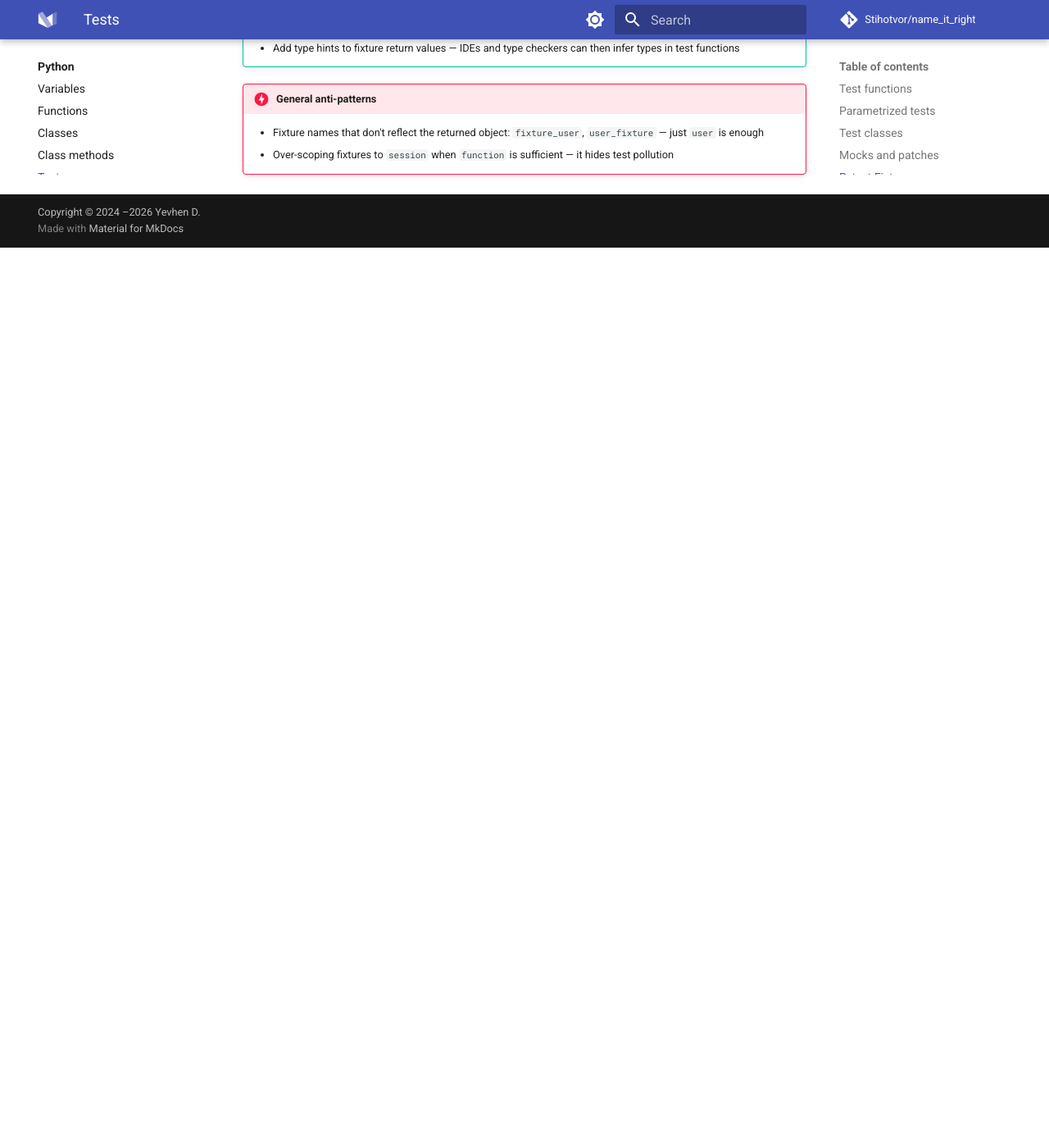
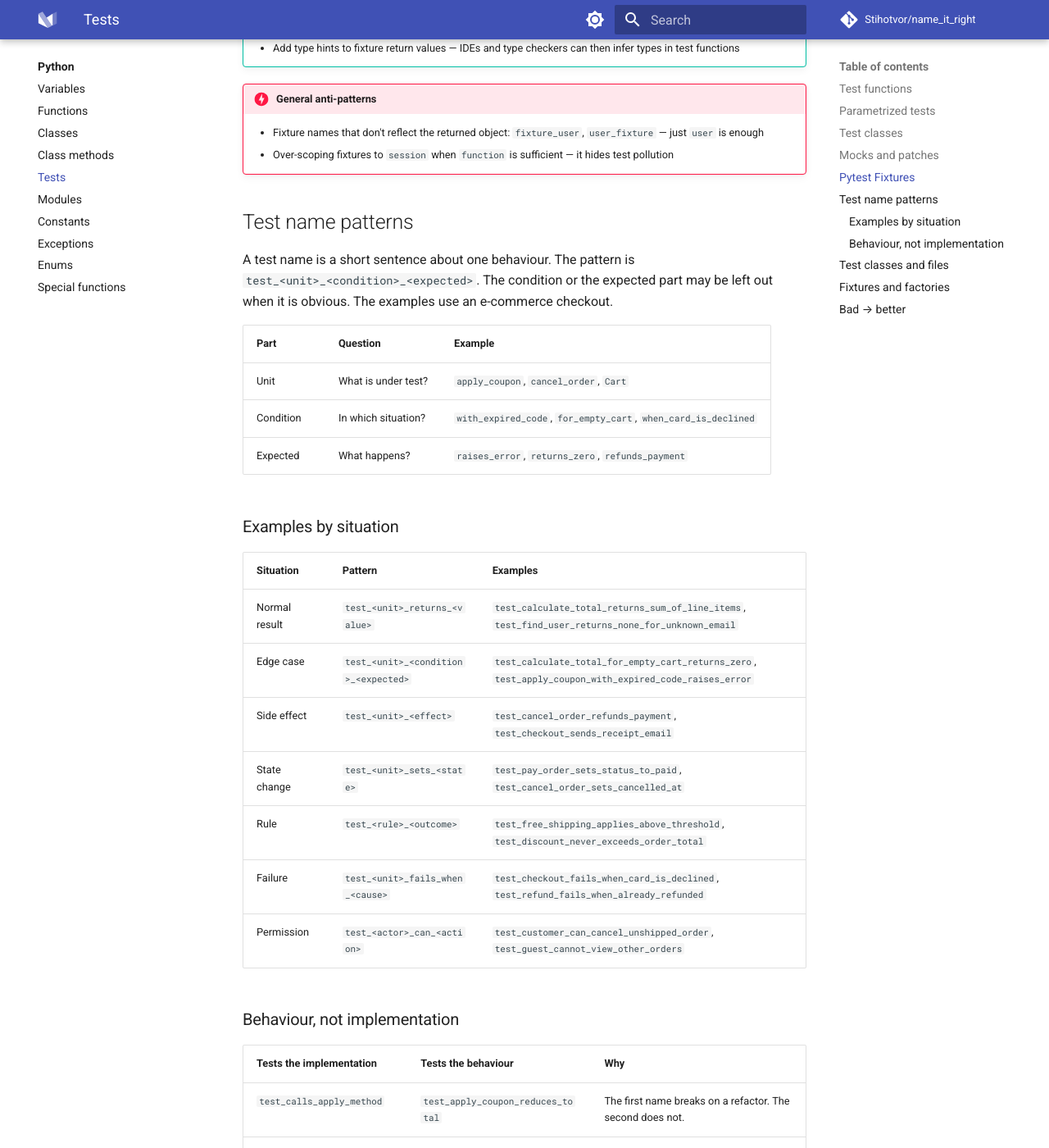
Before and after one commit to Stihotvor/name_it_right, an MkDocs documentation site: the page built from docs/python/tests.md, in a window 1280 px wide and 1400 px high, scrolled down 3087 px. Shown: the whole window at 82% size. Built offline with MkDocs 1.6.1 and Material for MkDocs 9.7.7, drawn with Linux system fonts in a browser that asks for light colours; comment, search, counter and statistics services are not loaded; before the commit the page ends 3389 px from its top, so only the background shows below that; some of the changed text lies outside the part shown.

Commit message:
docs(12): add test name patterns to Python tests
Co-Authored-By: Claude Sonnet 5.5 <noreply@anthropic.com>

```diff
--- a/docs/python/tests.md
+++ b/docs/python/tests.md
@@ -128,3 +128,79 @@ Pytest is the de-facto standard for Python tests. These conventions apply to tes
 
     - Fixture names that don't reflect the returned object: `fixture_user`, `user_fixture` — just `user` is enough
     - Over-scoping fixtures to `session` when `function` is sufficient — it hides test pollution
+
+## Test name patterns
+
+A test name is a short sentence about one behaviour. The pattern is `test_<unit>_<condition>_<expected>`. The condition or the expected part may be left out when it is obvious. The examples use an e-commerce checkout.
+
+| Part | Question | Example |
+|---|---|---|
+| Unit | What is under test? | `apply_coupon`, `cancel_order`, `Cart` |
+| Condition | In which situation? | `with_expired_code`, `for_empty_cart`, `when_card_is_declined` |
+| Expected | What happens? | `raises_error`, `returns_zero`, `refunds_payment` |
+
+### Examples by situation
+
+| Situation | Pattern | Examples |
+|---|---|---|
+| Normal result | `test_<unit>_returns_<value>` | `test_calculate_total_returns_sum_of_line_items`, `test_find_user_returns_none_for_unknown_email` |
+| Edge case | `test_<unit>_<condition>_<expected>` | `test_calculate_total_for_empty_cart_returns_zero`, `test_apply_coupon_with_expired_code_raises_error` |
+| Side effect | `test_<unit>_<effect>` | `test_cancel_order_refunds_payment`, `test_checkout_sends_receipt_email` |
+| State change | `test_<unit>_sets_<state>` | `test_pay_order_sets_status_to_paid`, `test_cancel_order_sets_cancelled_at` |
+| Rule | `test_<rule>_<outcome>` | `test_free_shipping_applies_above_threshold`, `test_discount_never_exceeds_order_total` |
+| Failure | `test_<unit>_fails_when_<cause>` | `test_checkout_fails_when_card_is_declined`, `test_refund_fails_when_already_refunded` |
+| Permission | `test_<actor>_can_<action>` | `test_customer_can_cancel_unshipped_order`, `test_guest_cannot_view_other_orders` |
+
+### Behaviour, not implementation
+
+| Tests the implementation | Tests the behaviour | Why |
+|---|---|---|
+| `test_calls_apply_method` | `test_apply_coupon_reduces_total` | The first name breaks on a refactor. The second does not. |
+| `test_uses_dict_for_cart` | `test_cart_keeps_items_in_insertion_order` | The reader cares about the result, not the data structure. |
+| `test_save_called_once` | `test_cancel_order_persists_new_status` | A call count is a means. The stored state is the goal. |
+| `test_loop_over_items` | `test_calculate_total_adds_all_line_items` | A loop is a detail. |
+| `test_private_helper_returns_true` | `test_checkout_accepts_valid_card` | Test through the public interface. |
+
+## Test classes and files
+
+| Kind | Rule | Examples |
+|---|---|---|
+| Test file | `test_<module>.py`, mirrors the module under test. | `test_order_checkout.py`, `test_coupon_rules.py` |
+| Test class | `Test<Unit>` or `Test<Feature>`. No `__init__`. | `TestOrderCheckout`, `TestCouponRules`, `TestCartMerge` |
+| Nested scenario | One class per scenario when the setup is shared. | `TestCheckoutWithDeclinedCard`, `TestCheckoutAsGuest` |
+| Test method | Same as a test function. The class carries the unit. | `TestCart.test_add_item_increases_item_count` |
+
+## Fixtures and factories
+
+| Kind | Rule | Examples |
+|---|---|---|
+| Plain fixture | A noun for the object it returns. | `order`, `cart`, `customer` |
+| Fixture in a state | An adjective and a noun. | `paid_order`, `empty_cart`, `guest_customer` |
+| Factory fixture | A verb for the function it returns. | `make_order`, `build_cart`, `create_customer` |
+| Library factory | A class named for the model, in a `factories` module. | `OrderFactory`, `CustomerFactory` |
+| Mock fixture | `mock_` and the replaced object. | `mock_payment_gateway`, `mock_email_service` |
+| Session resource | A noun for the shared resource. | `database`, `http_client`, `redis_connection` |
+| Autouse fixture | A verb that states the setup. | `freeze_time`, `reset_cache`, `disable_network` |
+
+## Bad → better
+
+| Bad | Better | Why |
+|---|---|---|
+| `test_1` | `test_cancel_order_refunds_payment` | A number explains nothing. |
+| `test_order` | `test_create_order_rejects_empty_cart` | One behaviour per name. |
+| `test_happy_path` | `test_checkout_succeeds_with_valid_card` | Name the case, not the mood. |
+| `test_error` | `test_checkout_fails_when_card_is_declined` | The reader sees the cause and the result. |
+| `test_it_works` | `test_apply_coupon_reduces_total` | `works` is not a check. |
+| `test_calculate_total_and_tax` | `test_calculate_total_adds_line_items` and `test_calculate_tax_uses_region_rate` | `and` hides two behaviours. |
+| `test_cart_1`, `test_cart_2` | `test_cart_merge_keeps_both_items` | Use the rule instead of a counter. |
+| `user_fixture` | `user` | The decorator already marks the fixture. |
+| `fixture_order` | `paid_order` | Name the state, not the mechanism. |
+| `get_order` (a factory fixture) | `make_order` | `get` suggests a read. |
+| `class OrderTests` | `class TestOrderCheckout` | `Test` prefix is needed for discovery. |
+
+!!! info "See also"
+
+    - [Functions](functions.md) for production function names
+    - [Classes](classes.md) for production class names
+    - [Bad → better cookbook](../patterns/cookbook.md) for more rewrites
+    - [pytest: conventions for Python test discovery](https://docs.pytest.org/en/stable/explanation/goodpractices.html#conventions-for-python-test-discovery) for the rules about `test_` names
```
Also changed, not shown: PLAN.md (+2 -2 lines).
